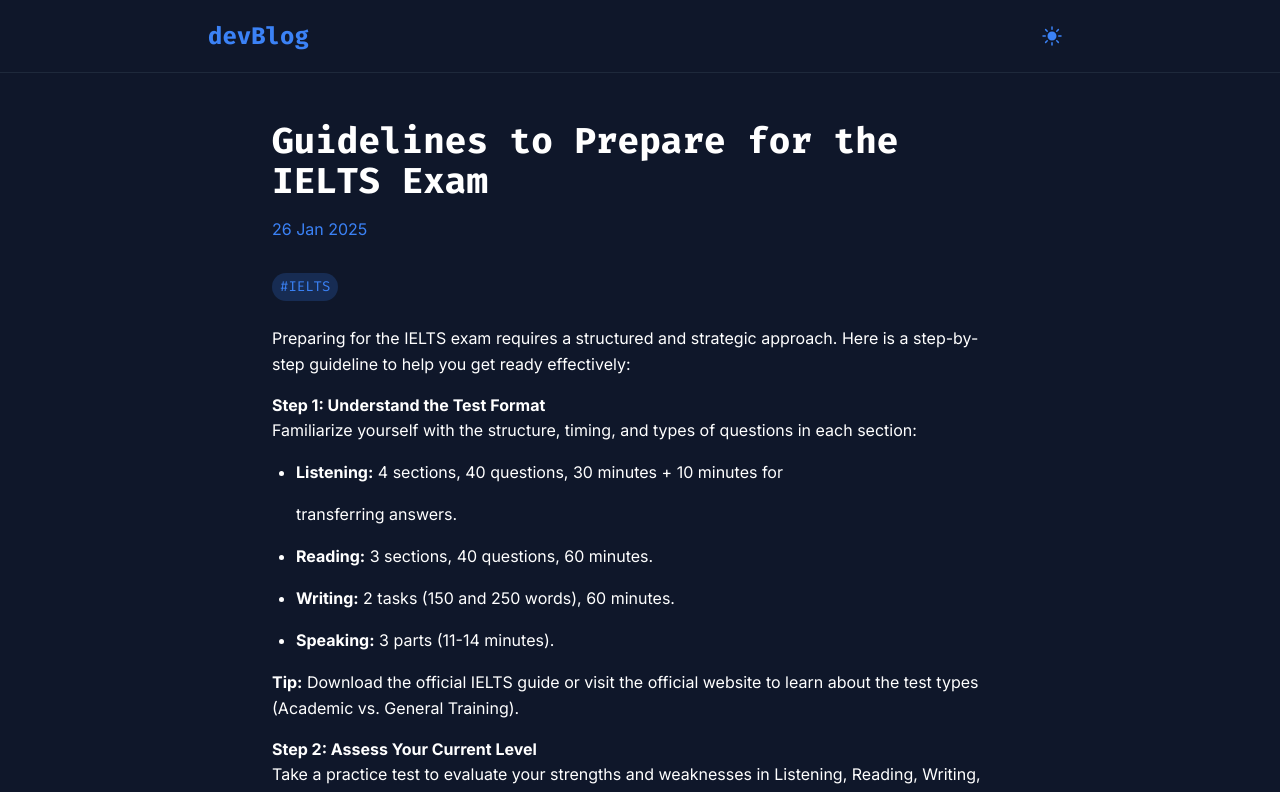
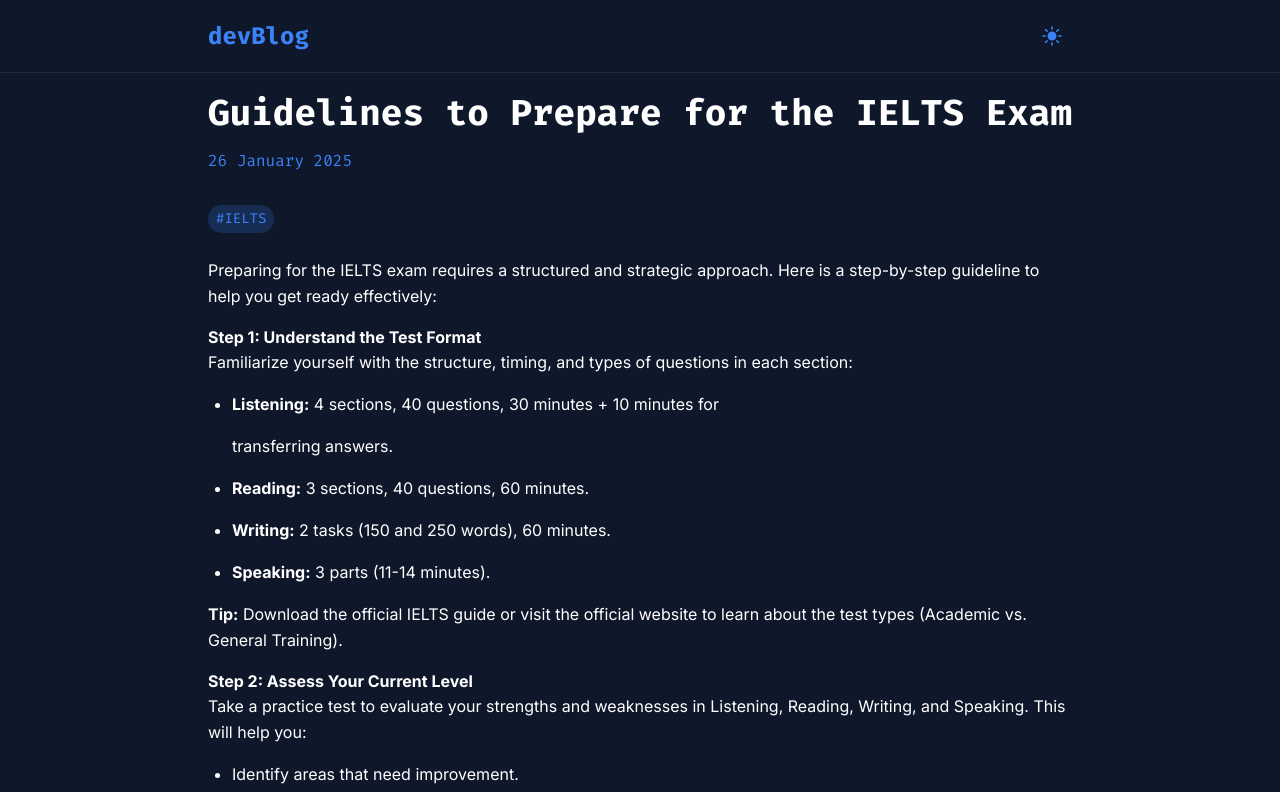
Before and after one commit to mrif449/fardin-s-diary, a Next.js app: page /blog/blog0 in a window 1280 px wide. Shown: the top 792 px of the page. Built offline with nearby package versions, Linux system fonts and the light colour scheme.

Commit message:
ui update

```diff
--- a/src/components/BlogCard.js
+++ b/src/components/BlogCard.js
@@ -29,7 +29,7 @@ export default function BlogCard({ blog, onTagClick }) {
           }
         </div>
 
-        <span className="text-primary text-sm block mt-3">
+        <span className="text-primary text-sm block mt-3 font-fira">
           {format(new Date(blog.frontmatter.date), 'dd MMM yyyy')}
         </span>
       </div>
--- a/src/pages/blog/[slug].js
+++ b/src/pages/blog/[slug].js
@@ -36,13 +36,13 @@ export async function getStaticProps({ params }) {
 export default function BlogPost({ frontmatter, content }) {
   return (
     <Layout>
-      <article className="max-w-3xl mx-auto px-4 py-12 text-black dark:text-white">
+      <article className="max-w-4xl mx-auto px-4 py-5 text-black dark:text-white">
         <h1 className="text-4xl font-bold mb-4 font-fira">
           {frontmatter.title}
         </h1>
-        <div className="flex items-center space-x-4 mb-8 font-inter">
+        <div className="flex items-center space-x-4 mb-8 font-fira">
           <span className="text-primary">
-            {format(new Date(frontmatter.date), 'dd MMM yyyy')}
+            {format(new Date(frontmatter.date), 'dd MMMM yyyy')}
           </span>
         </div>
 
```
